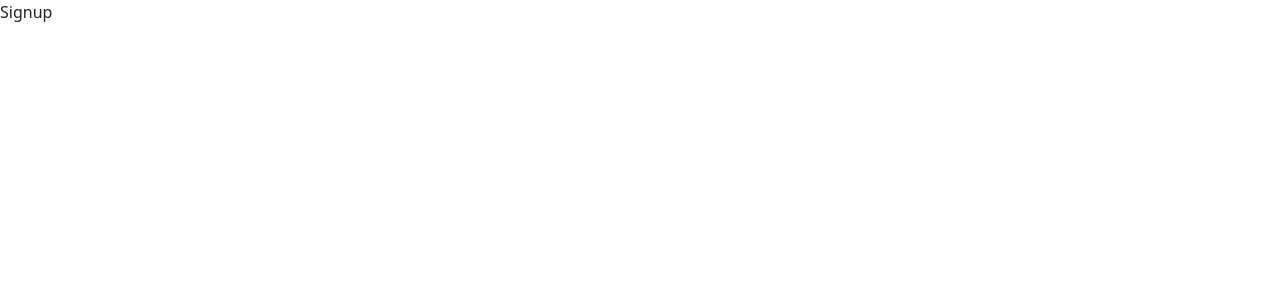
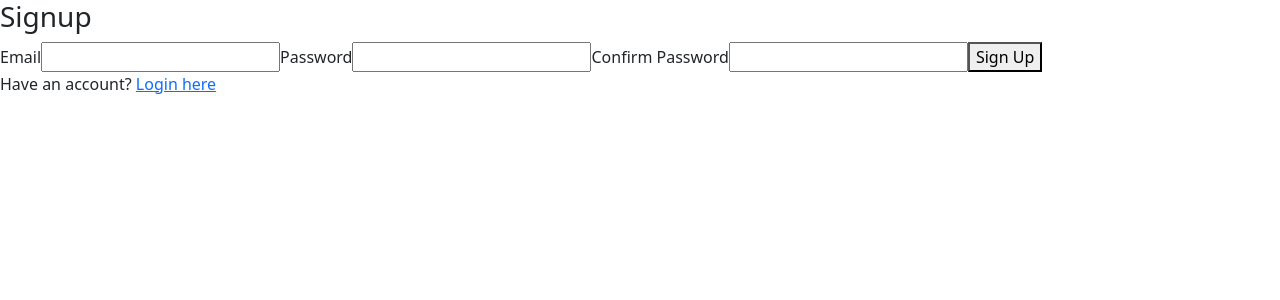
Before and after one commit to michelleli01/htrack, a React (Create React App) app in the folder client/: page /signup in a window 1280 px wide. Shown: the top 300 px of the page. Built offline with nearby package versions, Linux system fonts and the light colour scheme.

Commit message:
finished basic form structure for signup and login

```diff
--- a/client/src/components/Login.js
+++ b/client/src/components/Login.js
@@ -1,9 +1,18 @@
-import React from 'react'
+import React from 'react';
+import Link from 'react-router-dom/Link';
 
 export default function Login() {
     return (
         <div>
-            Login
+            <h3>Login</h3>
+            <form>
+                <label>E-mail</label>
+                <input/>
+                <label>Password</label>
+                <input/>
+                <button>Login</button>
+                <p>Don't have an account? <Link to="/signup">Sign up here</Link></p>
+            </form>
         </div>
     )
 }
--- a/client/src/components/Signup.js
+++ b/client/src/components/Signup.js
@@ -1,9 +1,20 @@
-import React from 'react'
+import React from 'react';
+import Link from 'react-router-dom/Link';
 
 export default function Signup() {
     return (
         <div>
-            Signup
+            <h3>Signup</h3>
+            <form>
+                <label>Email</label>
+                <input/>
+                <label>Password</label>
+                <input/>
+                <label>Confirm Password</label>
+                <input/>
+                <button>Sign Up</button>
+                <p>Have an account? <Link to="/login">Login here</Link></p>
+            </form>
         </div>
     )
 }
```
